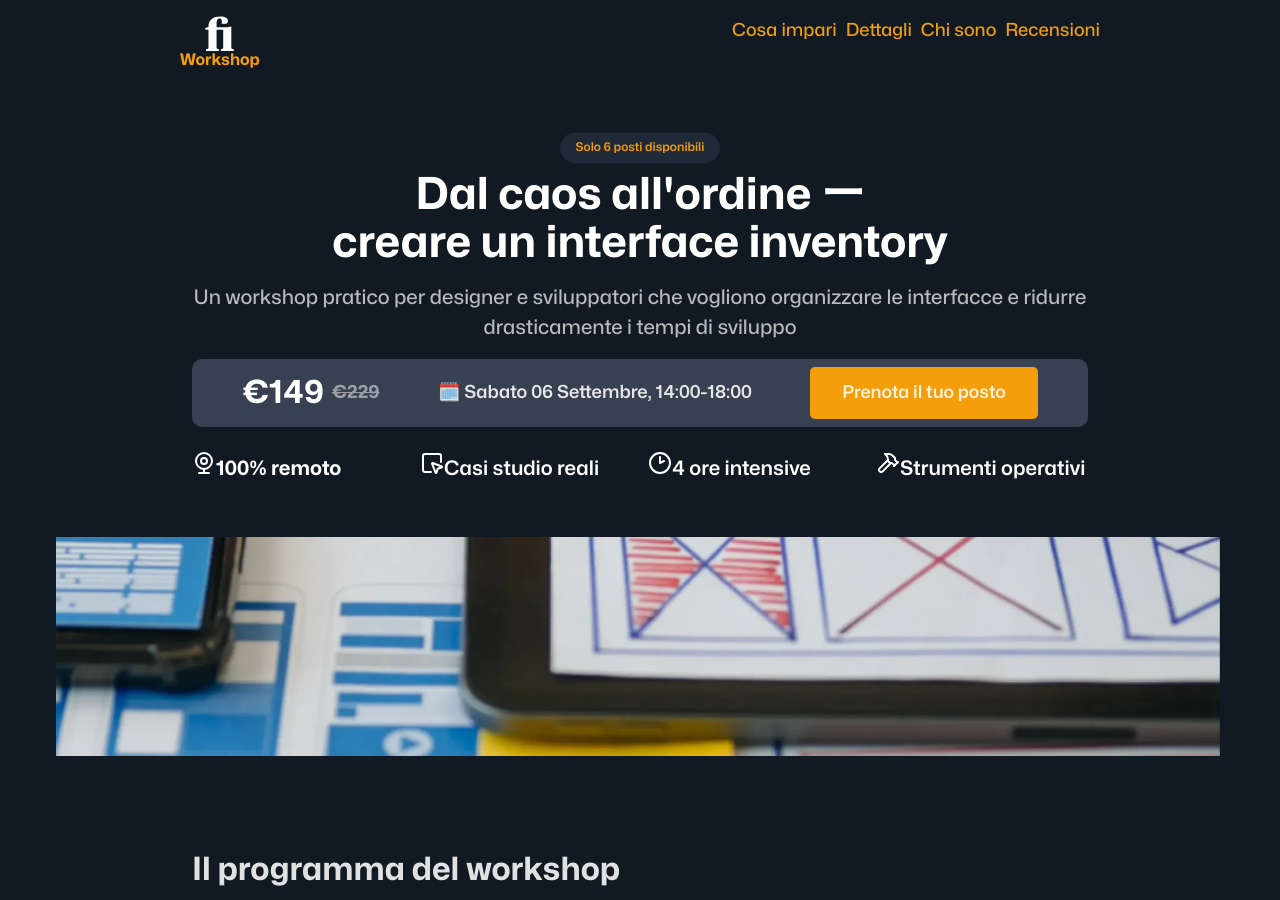
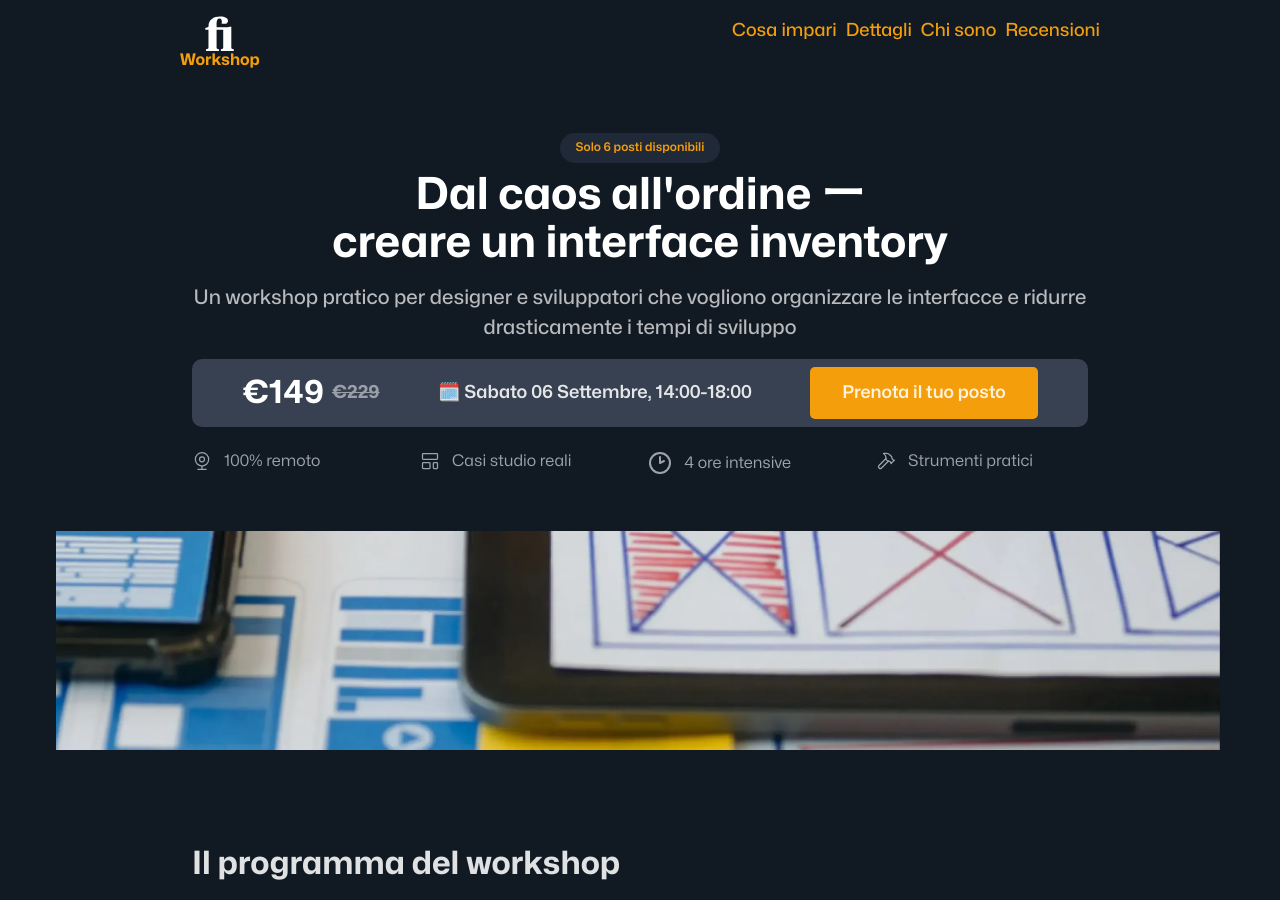
Before and after one commit to zetareticoli/fi, a Jekyll site: the page built from interface-inventory.html, in a window 1280 px wide and 900 px high. Built offline with Jekyll 4.4.1, drawn with Linux system fonts in a browser that asks for light colours; some web fonts are replaced; comment, search, counter and statistics services are not loaded.

Commit message:
fix: icon size, alignment and colors

```diff
--- a/interface-inventory.html
+++ b/interface-inventory.html
@@ -55,20 +55,20 @@ author:
       </div>
 
       <div class="list-card-4 mb-l">
-        <div class="grid-item flex">
-          <h5><svg xmlns="http://www.w3.org/2000/svg" width="24" height="24" viewBox="0 0 24 24" fill="none" stroke="currentColor" stroke-width="2" stroke-linecap="round" stroke-linejoin="round" class="lucide lucide-webcam-icon lucide-webcam"><circle cx="12" cy="10" r="8"/><circle cx="12" cy="10" r="3"/><path d="M7 22h10"/><path d="M12 22v-4"/></svg>100% remoto</h5>
+        <div class="">
+          <h3 class="text-small flex items-center color-text-light"><svg class="mr-s" xmlns="http://www.w3.org/2000/svg" width="20" height="20" viewBox="0 0 24 24" fill="none" stroke="currentColor" stroke-width="1.5" stroke-linecap="round" stroke-linejoin="round" class="lucide lucide-webcam-icon lucide-webcam"><circle cx="12" cy="10" r="8"/><circle cx="12" cy="10" r="3"/><path d="M7 22h10"/><path d="M12 22v-4"/></svg>100% remoto</h3>
           <!-- <p>Per garantire un'esperienza personalizzata e interattiva</p> -->
         </div>
-        <div class="grid-item flex">
-          <h3 class="headline-tertiary"><svg xmlns="http://www.w3.org/2000/svg" width="24" height="24" viewBox="0 0 24 24" fill="none" stroke="currentColor" stroke-width="2" stroke-linecap="round" stroke-linejoin="round" class="lucide lucide-square-mouse-pointer-icon lucide-square-mouse-pointer"><path d="M12.034 12.681a.498.498 0 0 1 .647-.647l9 3.5a.5.5 0 0 1-.033.943l-3.444 1.068a1 1 0 0 0-.66.66l-1.067 3.443a.5.5 0 0 1-.943.033z"/><path d="M21 11V5a2 2 0 0 0-2-2H5a2 2 0 0 0-2 2v14a2 2 0 0 0 2 2h6"/></svg>Casi studio reali</h3>
+        <div class="">
+          <h3 class="text-small flex items-center color-text-light"><svg class="mr-s" xmlns="http://www.w3.org/2000/svg" width="20" height="20" viewBox="0 0 24 24" fill="none" stroke="currentColor" stroke-width="1.5" stroke-linecap="round" stroke-linejoin="round" class="lucide lucide-layout-template-icon lucide-layout-template"><rect width="18" height="7" x="3" y="3" rx="1"/><rect width="9" height="7" x="3" y="14" rx="1"/><rect width="5" height="7" x="16" y="14" rx="1"/></svg>Casi studio reali</h3>
           <!-- <p>Analizzeremo insieme prodotti di successo</p> -->
         </div>
-        <div class="grid-item flex">
-          <h3 class="headline-tertiary"><svg xmlns="http://www.w3.org/2000/svg" width="24" height="24" viewBox="0 0 24 24" fill="none" stroke="currentColor" stroke-width="2" stroke-linecap="round" stroke-linejoin="round" class="lucide lucide-clock2-icon lucide-clock-2"><circle cx="12" cy="12" r="10"/><polyline points="12 6 12 12 16 10"/></svg>4 ore intensive</h3>
+        <div class="">
+          <h3 class="text-small flex items-center color-text-light"><svg class="mr-s" xmlns="http://www.w3.org/2000/svg" width="24" height="24" viewBox="0 0 24 24" fill="none" stroke="currentColor" stroke-width="2" stroke-linecap="round" stroke-linejoin="round" class="lucide lucide-clock2-icon lucide-clock-2"><circle cx="12" cy="12" r="10"/><polyline points="12 6 12 12 16 10"/></svg>4 ore intensive</h3>
           <!-- <p>Sessioni pratiche e teoria per risultati immediati</p> -->
         </div>
-        <div class="grid-item flex">
-          <h3 class="headline-tertiary items-center"><svg xmlns="http://www.w3.org/2000/svg" width="24" height="24" viewBox="0 0 24 24" fill="none" stroke="currentColor" stroke-width="2" stroke-linecap="round" stroke-linejoin="round" class="lucide lucide-hammer-icon lucide-hammer"><path d="m15 12-8.373 8.373a1 1 0 1 1-3-3L12 9"/><path d="m18 15 4-4"/><path d="m21.5 11.5-1.914-1.914A2 2 0 0 1 19 8.172V7l-2.26-2.26a6 6 0 0 0-4.202-1.756L9 2.96l.92.82A6.18 6.18 0 0 1 12 8.4V10l2 2h1.172a2 2 0 0 1 1.414.586L18.5 14.5"/></svg>Strumenti operativi</h3>
+        <div class="">
+          <h3 class="text-small flex items-center color-text-light"><svg class="mr-s" xmlns="http://www.w3.org/2000/svg" width="20" height="20" viewBox="0 0 24 24" fill="none" stroke="currentColor" stroke-width="1.5" stroke-linecap="round" stroke-linejoin="round" class="lucide lucide-hammer-icon lucide-hammer"><path d="m15 12-8.373 8.373a1 1 0 1 1-3-3L12 9"/><path d="m18 15 4-4"/><path d="m21.5 11.5-1.914-1.914A2 2 0 0 1 19 8.172V7l-2.26-2.26a6 6 0 0 0-4.202-1.756L9 2.96l.92.82A6.18 6.18 0 0 1 12 8.4V10l2 2h1.172a2 2 0 0 1 1.414.586L18.5 14.5"/></svg>Strumenti pratici</h3>
           <!-- <p>Template, checklist e risorse per applicare subito il metodo</p> -->
         </div>
       </div>
```
